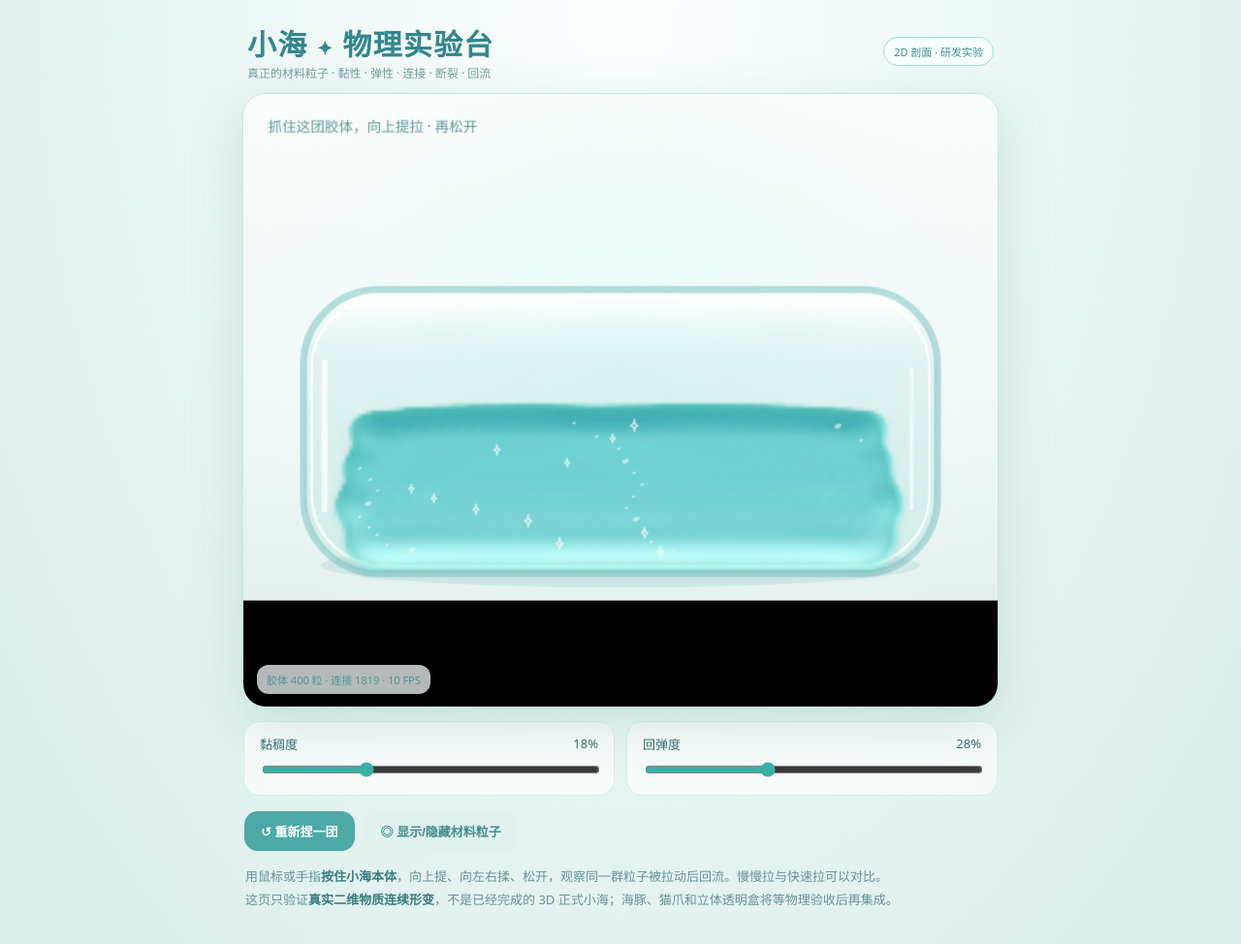
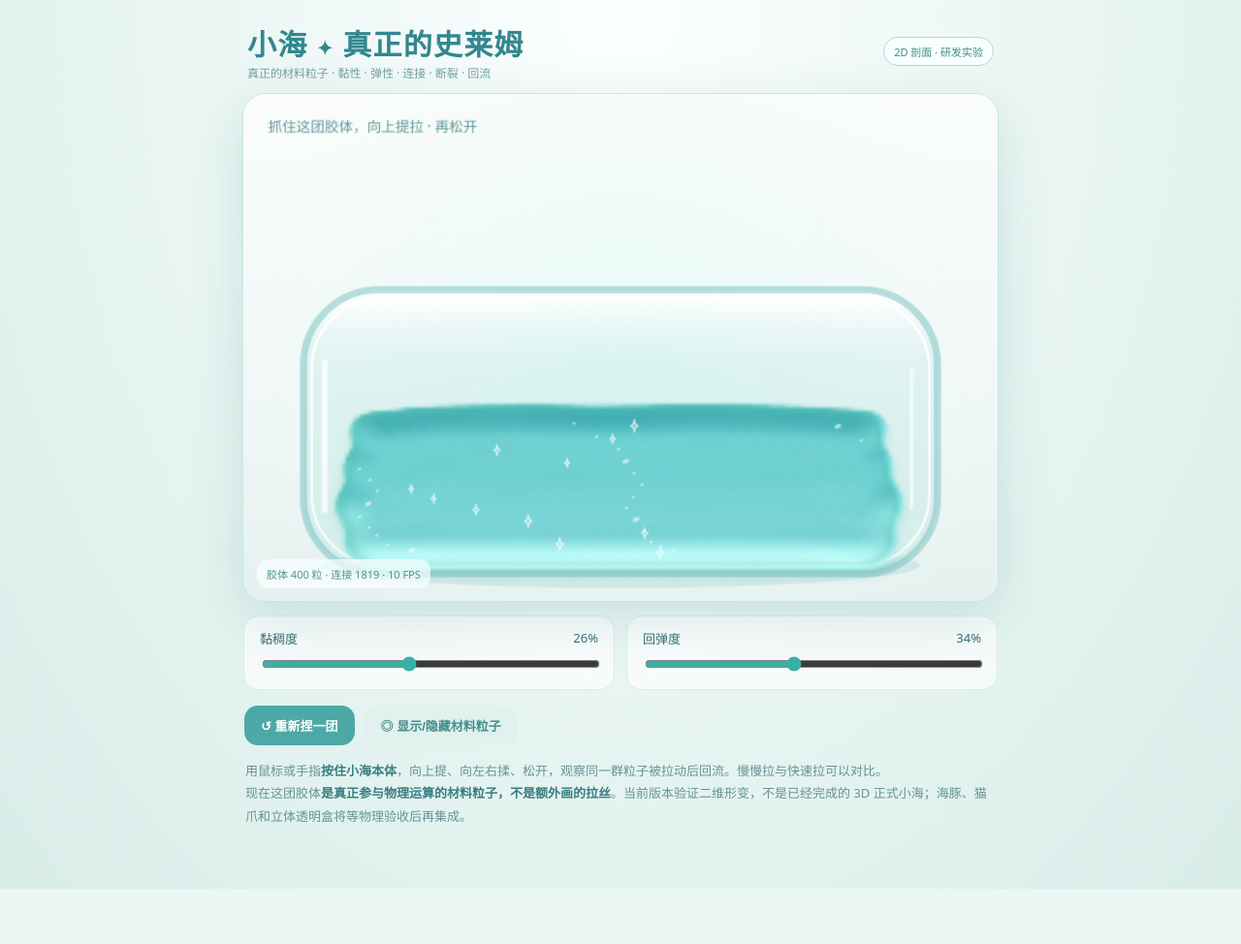
Before and after one commit to Qisi3344/lan-nienie, a website: page experiments/gel-lab/index.html in a window 1280 px wide. Shown: the whole page at 97% size. After the commit the page ends 917 px from the top, so only its background shows below. Drawn offline with Linux system fonts and the light colour scheme; animation ran at ten frames a second.

Commit message:
ui: bring physical gel forward and align canvas with basin

```diff
--- a/experiments/gel-lab/index.html
+++ b/experiments/gel-lab/index.html
@@ -11,7 +11,7 @@ h1{margin:0;font-size:clamp(21px,5vw,30px);font-weight:750;letter-spacing:.04em;
 small,.sub{font-size:12px;color:#769fa1}h1 span{font-size:20px}
 .pill{font-size:11px;border:1px solid #aadcd6;color:#408d86;padding:6px 10px;border-radius:20px;background:#f7ffff}
 .stage{border:1px solid #c7e7e3;border-radius:24px;overflow:hidden;background:white;box-shadow:0 15px 55px #427d8030;position:relative}
-canvas{display:block;width:100%;aspect-ratio:640/520;touch-action:none;cursor:grab;user-select:none}
+canvas{display:block;width:100%;aspect-ratio:640/430;touch-action:none;cursor:grab;user-select:none}
 canvas:active{cursor:grabbing}.overlay{position:absolute;left:14px;bottom:13px;color:#4c9692;font-size:11px;background:#f8ffffb9;padding:7px 10px;border-radius:12px;pointer-events:none}
 .controls{display:grid;grid-template-columns:1fr 1fr;gap:12px;margin:14px 1px}
 .control{padding:13px 16px;background:#ffffffac;border:1px solid #d7eeeb;border-radius:16px}
@@ -24,14 +24,14 @@ button.alt{background:#e0f1ee;color:#448e8b}button:active{transform:scale(.97)}
 @media(max-width:500px){body{padding:12px 7px 35px}.stage{border-radius:15px}.controls{gap:7px}.control{padding:11px 8px}}
 </style></head><body>
 <main>
-<header><div><h1>小海 <span>✦</span> 物理实验台</h1><div class="sub">真正的材料粒子 · 黏性 · 弹性 · 连接 · 断裂 · 回流</div></div><div class="pill">2D 剖面 · 研发实验</div></header>
-<div class="stage"><canvas id="gel" width="640" height="520" aria-label="可以按压与提起的物理史莱姆"></canvas><div class="overlay"><span id="status">初始化中…</span></div></div>
+<header><div><h1>小海 <span>✦</span> 真正的史莱姆</h1><div class="sub">真正的材料粒子 · 黏性 · 弹性 · 连接 · 断裂 · 回流</div></div><div class="pill">2D 剖面 · 研发实验</div></header>
+<div class="stage"><canvas id="gel" width="640" height="430" aria-label="可以按压与提起的物理史莱姆"></canvas><div class="overlay"><span id="status">初始化中…</span></div></div>
 <div class="controls">
- <div class="control"><label for="visc">黏稠度 <output id="viscVal">18%</output></label><input id="visc" type="range" min="0" max="60" value="18"></div>
- <div class="control"><label for="elastic">回弹度 <output id="elasticVal">28%</output></label><input id="elastic" type="range" min="2" max="75" value="28"></div>
+ <div class="control"><label for="visc">黏稠度 <output id="viscVal">26%</output></label><input id="visc" type="range" min="0" max="60" value="26"></div>
+ <div class="control"><label for="elastic">回弹度 <output id="elasticVal">34%</output></label><input id="elastic" type="range" min="2" max="75" value="34"></div>
 </div>
 <div class="actions"><button id="reset">↺ 重新捏一团</button><button class="alt" id="dots">◎ 显示/隐藏材料粒子</button></div>
-<p class="help">用鼠标或手指<strong>按住小海本体</strong>，向上提、向左右揉、松开，观察同一群粒子被拉动后回流。慢慢拉与快速拉可以对比。<br>这页只验证<strong>真实二维物质连续形变</strong>，不是已经完成的 3D 正式小海；海豚、猫爪和立体透明盒将等物理验收后再集成。</p>
+<p class="help">用鼠标或手指<strong>按住小海本体</strong>，向上提、向左右揉、松开，观察同一群粒子被拉动后回流。慢慢拉与快速拉可以对比。<br>现在这团胶体<strong>是真正参与物理运算的材料粒子，不是额外画的拉丝</strong>。当前版本验证二维形变，不是已经完成的 3D 正式小海；海豚、猫爪和立体透明盒将等物理验收后再集成。</p>
 </main>
 <script src="./physics.js"></script><script src="./view.js"></script>
 </body></html>
```
